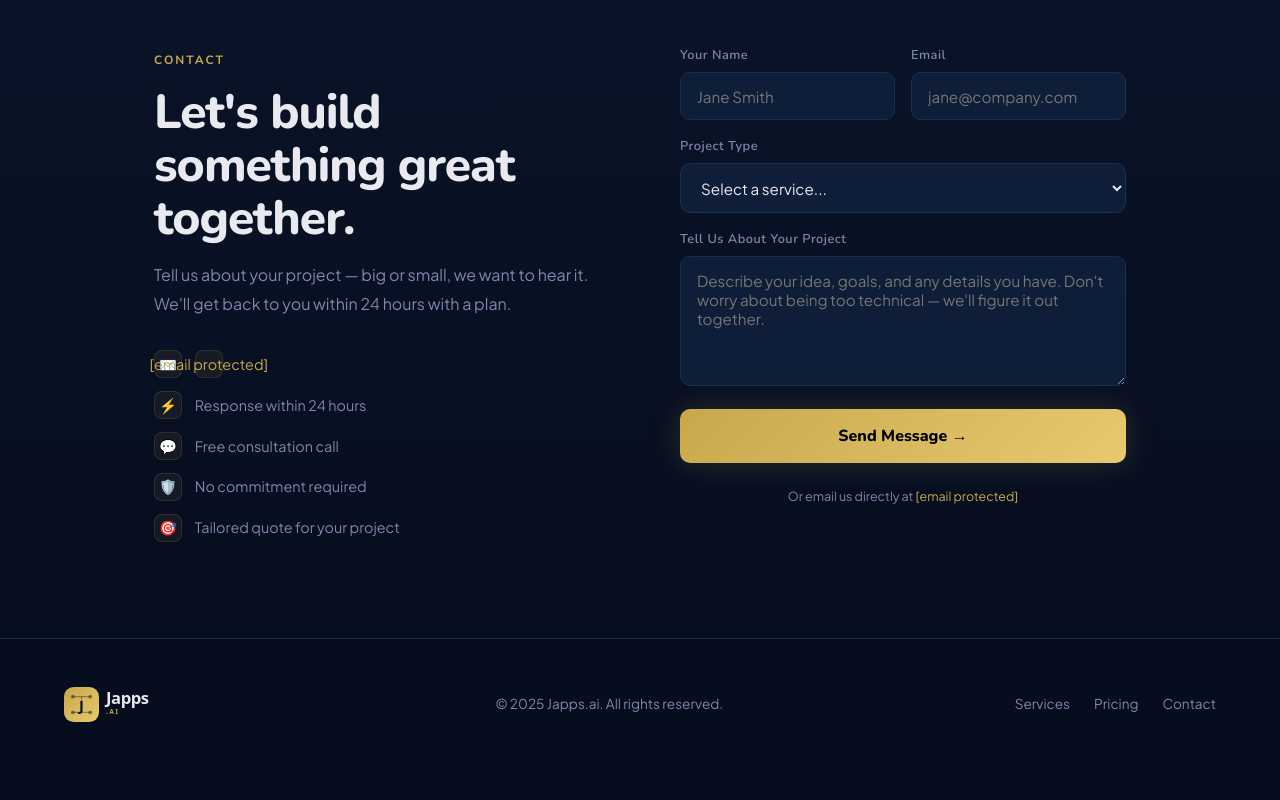
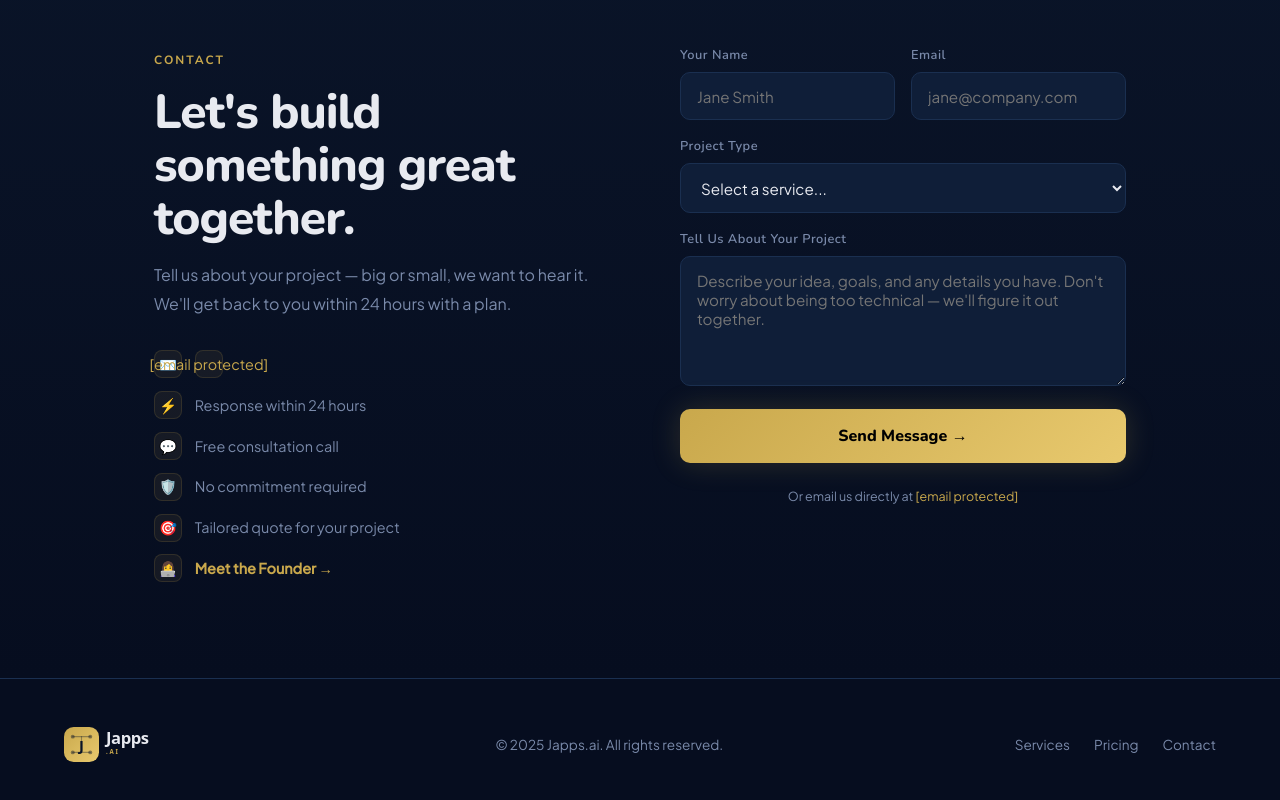
Before and after one commit to kodebus/japps-ai, a plain HTML site: page index.html in a window 1280 px wide. Shown: the part 5624-6424 px from the top of the page. Before the commit the page ends 6394 px from the top, so only its background shows below. Drawn offline with nearby package versions, Linux system fonts and the light colour scheme.

Commit message:
Add link to 'Meet the Founder' in index.html

```diff
--- a/index.html
+++ b/index.html
@@ -1259,6 +1259,7 @@
           <li><span>💬</span> Free consultation call</li>
           <li><span>🛡️</span> No commitment required</li>
           <li><span>🎯</span> Tailored quote for your project</li>
+          <li><span>👩‍💻</span> <a href="aboutguisselle.html" style="color:var(--accent);text-decoration:none;font-weight:600;">Meet the Founder →</a></li>
         </ul>
       </div>
       <div class="contact-form reveal" id="contactForm">
```
